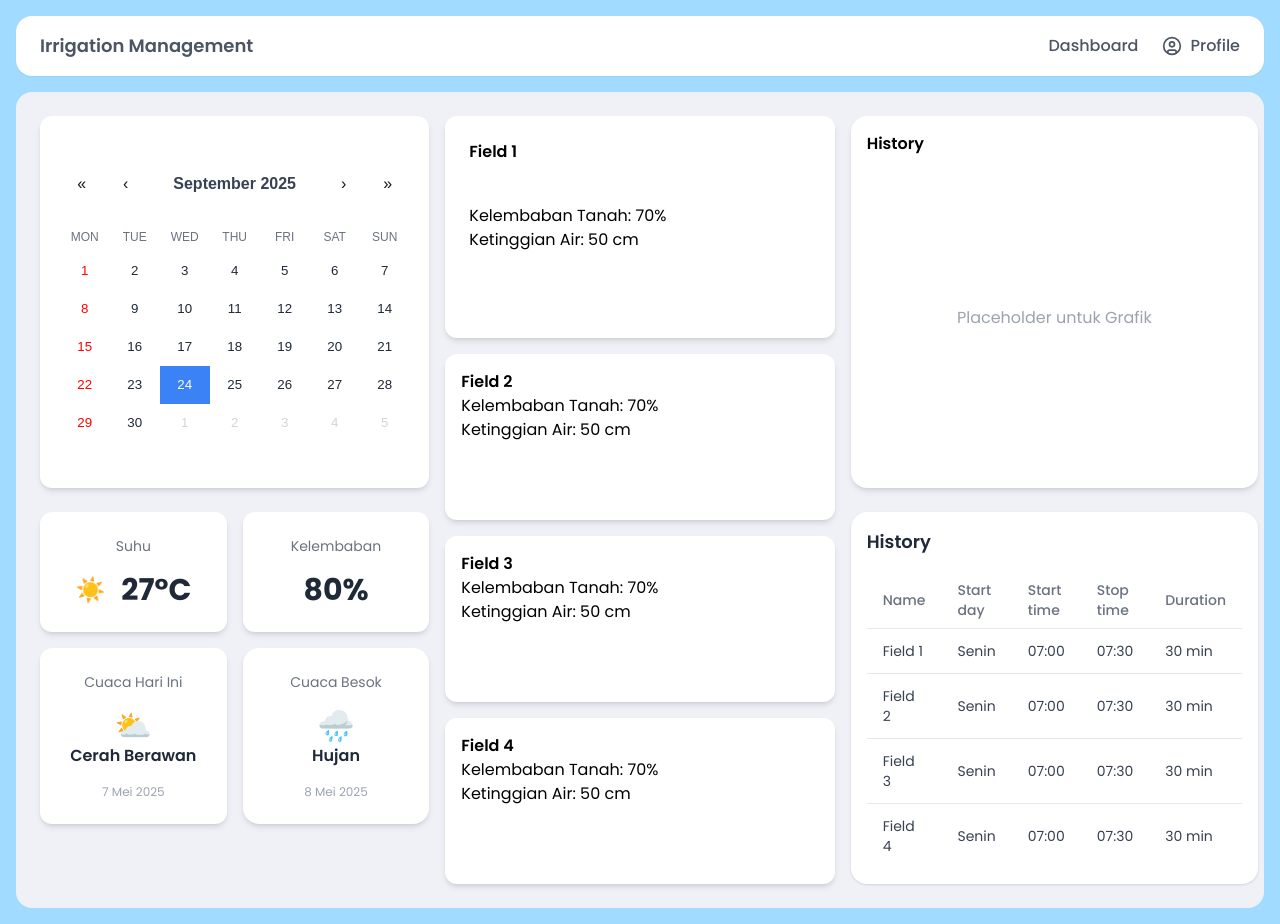
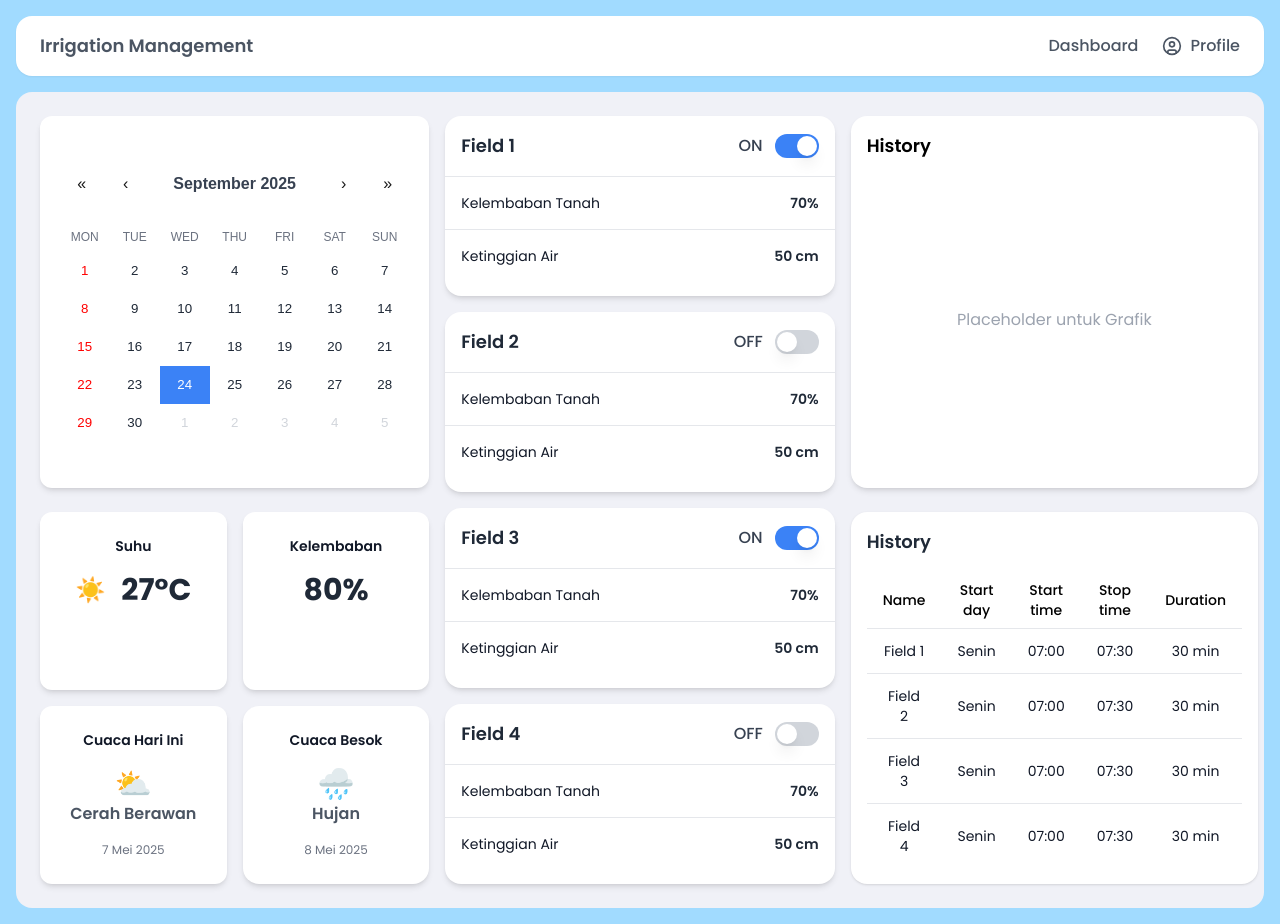
Before and after one commit to lhanif/Capstone-D07, a Next.js app: page /dashboard in a window 1280 px wide. Built offline with nearby package versions, Linux system fonts and the light colour scheme.

Commit message:
Add: modal component

```diff
--- a/src/app/(dashboard)/dashboard/page.tsx
+++ b/src/app/(dashboard)/dashboard/page.tsx
@@ -5,6 +5,7 @@ import { Header } from "@/components/ui/Header";
 import { HistoryTable } from "@/components/HistoryTable";
 import Calendar from "react-calendar";
 import "react-calendar/dist/Calendar.css";
+import { FieldCard } from "@/components/FieldCard";
 
 type ValuePiece = Date | null;
 type Value = ValuePiece | [ValuePiece, ValuePiece];
@@ -19,9 +20,9 @@ export default function DashboardPage() {
                 <div className="grid grid-cols-1 lg:grid-cols-3 gap-4 h-full">
 
                     {/* (Kalender & Sensor) */}
-                    <div className="grid grid-rows-2 gap-6">
+                    <div className="grid grid-rows-2 gap-6 h-full">
                         {/* Kalender */}
-                        <div className="bg-white rounded-xl shadow-md p-4 flex justify-center items-center">
+                        <div className="bg-white rounded-xl shadow-md p-4 flex justify-center items-center h-full">
                             <Calendar
                                 onChange={setDate}
                                 value={date}
@@ -30,37 +31,37 @@ export default function DashboardPage() {
                         </div>
 
                         {/* Suhu & Kelembaban */}
-                        <div className="flex flex-col gap-4">
-                            <div className="grid grid-cols-2 gap-4">
-                                <div className="bg-white rounded-xl shadow-md p-6 text-center">
-                                    <p className="text-sm text-gray-500 mb-4">Suhu</p>
+                        <div className="flex flex-col gap-4 h-full">
+                            <div className="grid grid-cols-2 gap-4 h-full">
+                                <div className="bg-white rounded-xl shadow-md p-6 text-center h-full">
+                                    <p className="text-sm font-semibold text-gray-900 mb-4">Suhu</p>
                                     <div className="flex items-center justify-center gap-4">
                                         <span className="text-2xl">☀️</span>
                                         <p className="text-3xl font-bold text-gray-800">27°C</p>
                                     </div>
                                 </div>
-                                <div className="bg-white rounded-xl shadow-md p-6 text-center">
-                                    <p className="text-sm text-gray-500 mb-4">Kelembaban</p>
+                                <div className="bg-white rounded-xl shadow-md p-6 text-center h-full">
+                                    <p className="text-sm font-semibold text-gray-900 mb-4">Kelembaban</p>
                                     <p className="text-3xl font-bold text-gray-800">80%</p>
                                 </div>
                             </div>
 
                             {/* Cuaca Hari Ini & Besok */}
-                            <div className="grid grid-cols-2 gap-4">
-                                <div className="bg-white rounded-xl shadow-md p-6 text-center">
-                                    <p className="text-sm text-gray-500 mb-4">Cuaca Hari Ini</p>
+                            <div className="grid grid-cols-2 gap-4 h-full">
+                                <div className="bg-white rounded-xl shadow-md p-6 text-center h-full">
+                                    <p className="text-sm font-semibold text-gray-900 mb-4">Cuaca Hari Ini</p>
                                     <div className="flex flex-col items-center">
                                         <span className="text-3xl">⛅</span>
-                                        <p className="font-semibold text-gray-800">Cerah Berawan</p>
-                                        <p className="text-xs text-gray-400 mt-4">7 Mei 2025</p>
+                                        <p className="font-semibold text-gray-600">Cerah Berawan</p>
+                                        <p className="text-xs text-gray-500 mt-4">7 Mei 2025</p>
                                     </div>
                                 </div>
-                                <div className="bg-white rounded-2xl shadow-md p-6 text-center">
-                                    <p className="text-sm text-gray-500 mb-4">Cuaca Besok</p>
+                                <div className="bg-white rounded-2xl shadow-md p-6 text-center h-full">
+                                    <p className="text-sm font-semibold text-gray-900 mb-4">Cuaca Besok</p>
                                     <div className="flex flex-col items-center">
                                         <span className="text-3xl">🌧️</span>
-                                        <p className="font-semibold text-gray-800">Hujan</p>
-                                        <p className="text-xs text-gray-400 mt-4">8 Mei 2025</p>
+                                        <p className="font-semibold text-gray-600">Hujan</p>
+                                        <p className="text-xs text-gray-500 mt-4">8 Mei 2025</p>
                                     </div>
                                 </div>
                             </div>
@@ -68,33 +69,35 @@ export default function DashboardPage() {
                     </div>
 
                     {/* Fields */}
-                    <div className="flex flex-col gap-4 text-black h-full">
-                        <div className="bg-white rounded-xl shadow-md p-6 flex-grow flex-col justify-center">
-                            <h2 className="font-semibold text-black mb-10">Field 1</h2>
-                            <p>Kelembaban Tanah: 70%</p>
-                            <p>Ketinggian Air: 50 cm</p>
-                        </div>
-                        <div className="bg-white rounded-xl shadow-md p-4 flex-grow flex-col justify-center">
-                            <h2 className="font-semibold text-black">Field 2</h2>
-                            <p>Kelembaban Tanah: 70%</p>
-                            <p>Ketinggian Air: 50 cm</p>
-                        </div>
-                        <div className="bg-white rounded-xl shadow-md p-4 flex-grow flex-col justify-center">
-                            <h2 className="font-semibold text-black">Field 3</h2>
-                            <p>Kelembaban Tanah: 70%</p>
-                            <p>Ketinggian Air: 50 cm</p>
-                        </div>
-                        <div className="bg-white rounded-xl shadow-md p-4 flex-grow flex-col justify-center">
-                            <h2 className="font-semibold text-black">Field 4</h2>
-                            <p>Kelembaban Tanah: 70%</p>
-                            <p>Ketinggian Air: 50 cm</p>
-                        </div>
+                    <div className="grid grid-rows-4 gap-4">
+                        <FieldCard
+                            title="Field 1"
+                            soilMoisture="70%"
+                            waterLevel="50 cm"
+                            isActive={true}
+                        />
+                        <FieldCard
+                            title="Field 2"
+                            soilMoisture="70%"
+                            waterLevel="50 cm"
+                        />
+                        <FieldCard
+                            title="Field 3"
+                            soilMoisture="70%"
+                            waterLevel="50 cm"
+                            isActive={true}
+                        />
+                        <FieldCard
+                            title="Field 4"
+                            soilMoisture="70%"
+                            waterLevel="50 cm"
+                        />
                     </div>
 
                     {/* History */}
                     <div className="grid grid-rows-2 gap-6">
                         <div className="bg-white rounded-2xl shadow-md p-4 flex flex-col">
-                            <h2 className="font-semibold mb-2 text-black">History</h2>
+                            <h2 className="text-lg font-semibold mb-2 text-black">History</h2>
                             <div className="flex-grow flex items-center justify-center text-gray-400">
                                 <p>Placeholder untuk Grafik</p>
                             </div>
--- /dev/null
+++ b/src/components/FieldCard.tsx
@@ -0,0 +1,42 @@
+"use client";
+
+import { useState } from "react";
+import { Switch } from "@/components/ui/Switch"; // Pastikan path import benar
+
+interface FieldCardProps {
+    title: string;
+    soilMoisture: string;
+    waterLevel: string;
+    isActive?: boolean;
+}
+
+export const FieldCard = ({ title, soilMoisture, waterLevel, isActive = false }: FieldCardProps) => {
+    const [isOn, setIsOn] = useState(isActive);
+
+    return (
+        <div className="bg-white rounded-2xl shadow-md overflow-hidden">
+            {/* Bagian Atas: Judul & Switch */}
+            <div className="p-4 flex justify-between items-center">
+                <h2 className="font-semibold text-lg text-gray-800">{title}</h2>
+                <div className="flex items-center gap-3">
+                    <span className="font-medium text-gray-700">{isOn ? "ON" : "OFF"}</span>
+                    <Switch checked={isOn} onCheckedChange={setIsOn} />
+                </div>
+            </div>
+
+            {/* Bagian Bawah: Data Sensor */}
+            <div className="text-sm text-gray-900">
+                {/* Data Kelembaban Tanah */}
+                <div className="border-t border-gray-200 p-4 flex justify-between items-center">
+                    <span>Kelembaban Tanah</span>
+                    <span className="font-semibold text-gray-800">{soilMoisture}</span>
+                </div>
+                {/* Data Ketinggian Air */}
+                <div className="border-t border-gray-200 p-4 flex justify-between items-center">
+                    <span>Ketinggian Air</span>
+                    <span className="font-semibold text-gray-800">{waterLevel}</span>
+                </div>
+            </div>
+        </div>
+    );
+};
--- a/src/components/HistoryTable.tsx
+++ b/src/components/HistoryTable.tsx
@@ -1,31 +1,68 @@
-import React from 'react';
+"use client"
+
+import React, { useState } from "react"
+import { Modal } from "@/components/ui/Modal"
 
 const historyData = [
     { name: "Field 1", startDate: "Senin", startTime: "07:00", stopTime: "07:30", duration: "30 min" },
     { name: "Field 2", startDate: "Senin", startTime: "07:00", stopTime: "07:30", duration: "30 min" },
     { name: "Field 3", startDate: "Senin", startTime: "07:00", stopTime: "07:30", duration: "30 min" },
     { name: "Field 4", startDate: "Senin", startTime: "07:00", stopTime: "07:30", duration: "30 min" },
-];
+]
+
+interface FieldDetail {
+    date: string
+    start: string
+    end: string
+    soil: string
+    water: string
+}
+
+const fieldDetails: Record<string, FieldDetail[]> = {
+    "Field 1": [
+        { date: "4 Mei", start: "07:00", end: "07:30", soil: "80%", water: "3 cm" },
+        { date: "5 Mei", start: "07:00", end: "07:30", soil: "82%", water: "3 cm" },
+    ],
+    "Field 2": [
+        { date: "4 Mei", start: "07:00", end: "07:30", soil: "70%", water: "4 cm" },
+        { date: "5 Mei", start: "07:00", end: "07:30", soil: "72%", water: "4 cm" },
+    ],
+    "Field 3": [
+        { date: "4 Mei", start: "07:00", end: "07:30", soil: "70%", water: "4 cm" },
+        { date: "5 Mei", start: "07:00", end: "07:30", soil: "72%", water: "4 cm" },
+    ],
+    "Field 4": [
+        { date: "4 Mei", start: "07:00", end: "07:30", soil: "70%", water: "4 cm" },
+        { date: "5 Mei", start: "07:00", end: "07:30", soil: "72%", water: "4 cm" },
+    ],
+}
 
 export const HistoryTable = () => {
+    const [selectedField, setSelectedField] = useState<string | null>(null)
+
     return (
     <div className="bg-white rounded-2xl shadow p-4 flex flex-col h-full">
         <h2 className="text-lg font-semibold text-gray-800 mb-4">History</h2>
         <div className="overflow-x-auto flex-grow">
-        <table className="w-full text-sm text-left">
-            <thead className="text-gray-500">
+        <table className="w-full text-sm text-center">
+            <thead className="text-black">
             <tr>
-                <th scope="col" className="px-4 py-2 font-medium">Name</th>
-                <th scope="col" className="px-4 py-2 font-medium">Start day</th>
-                <th scope="col" className="px-4 py-2 font-medium">Start time</th>
-                <th scope="col" className="px-4 py-2 font-medium">Stop time</th>
-                <th scope="col" className="px-4 py-2 font-medium">Duration</th>
+                <th className="px-4 py-2 font-medium">Name</th>
+                <th className="px-4 py-2 font-medium">Start day</th>
+                <th className="px-4 py-2 font-medium">Start time</th>
+                <th className="px-4 py-2 font-medium">Stop time</th>
+                <th className="px-4 py-2 font-medium">Duration</th>
             </tr>
             </thead>
-            <tbody className="text-gray-700">
+            <tbody className="text-gray-900">
             {historyData.map((item, index) => (
                 <tr key={index} className="border-t border-gray-200">
-                <td className="px-4 py-3">{item.name}</td>
+                <td
+                    className="px-4 py-3 text-gray-900 cursor-pointer hover:underline"
+                    onClick={() => setSelectedField(item.name)}
+                >
+                    {item.name}
+                </td>
                 <td className="px-4 py-3">{item.startDate}</td>
                 <td className="px-4 py-3">{item.startTime}</td>
                 <td className="px-4 py-3">{item.stopTime}</td>
@@ -35,6 +72,38 @@ export const HistoryTable = () => {
             </tbody>
         </table>
         </div>
+
+        {/* Modal Detail */}
+        <Modal
+        isOpen={!!selectedField}
+        onClose={() => setSelectedField(null)}
+        title={`History > ${selectedField}`}
+        >
+        {selectedField && (
+            <table className="w-full text-sm text-center">
+            <thead className="text-gray-700">
+                <tr>
+                <th className="px-4 py-2">Date</th>
+                <th className="px-4 py-2">Start time</th>
+                <th className="px-4 py-2">End time</th>
+                <th className="px-4 py-2">Soil moisture</th>
+                <th className="px-4 py-2">Water level</th>
+                </tr>
+            </thead>
+            <tbody>
+                {fieldDetails[selectedField]?.map((row, idx) => (
+                <tr key={idx} className="border-t border-gray-200">
+                    <td className="px-4 py-2 text-gray-800">{row.date}</td>
+                    <td className="px-4 py-2 text-gray-800">{row.start}</td>
+                    <td className="px-4 py-2 text-gray-800">{row.end}</td>
+                    <td className="px-4 py-2 text-gray-800">{row.soil}</td>
+                    <td className="px-4 py-2 text-gray-800">{row.water}</td>
+                </tr>
+                ))}
+            </tbody>
+            </table>
+        )}
+        </Modal>
     </div>
-    );
-};
+    )
+}
--- /dev/null
+++ b/src/components/ui/Modal.tsx
@@ -0,0 +1,30 @@
+"use client"
+import React from "react"
+
+type ModalProps = {
+    isOpen: boolean
+    onClose: () => void
+    title: string
+    children: React.ReactNode
+}
+
+export const Modal: React.FC<ModalProps> = ({ isOpen, onClose, title, children }) => {
+    if (!isOpen) return null
+
+    return (
+        <div className="fixed inset-0 flex items-center justify-center bg-black/50 z-50">
+        <div className="bg-white rounded-2xl shadow-lg p-6 w-[600px] max-w-full">
+            <div className="flex justify-between items-center mb-4">
+            <h2 className="text-lg text-gray-500 font-semibold">{title}</h2>
+            <button
+                onClick={onClose}
+                className="text-gray-500 hover:text-gray-700"
+            >
+                ✕
+            </button>
+            </div>
+            {children}
+        </div>
+        </div>
+    )
+}
--- a/src/components/ui/switch.tsx
+++ b/src/components/ui/switch.tsx
@@ -2,7 +2,6 @@
 
 import * as React from "react"
 import * as SwitchPrimitives from "@radix-ui/react-switch"
-
 import { cn } from "@/lib/utils"
 
 const Switch = React.forwardRef<
@@ -10,20 +9,22 @@ const Switch = React.forwardRef<
   React.ComponentPropsWithoutRef<typeof SwitchPrimitives.Root>
 >(({ className, ...props }, ref) => (
   <SwitchPrimitives.Root
+    ref={ref}
     className={cn(
-      "peer inline-flex h-5 w-9 shrink-0 cursor-pointer items-center rounded-full border-2 border-transparent shadow-sm transition-colors focus-visible:outline-none focus-visible:ring-2 focus-visible:ring-ring focus-visible:ring-offset-2 focus-visible:ring-offset-background disabled:cursor-not-allowed disabled:opacity-50 data-[state=checked]:bg-primary data-[state=unchecked]:bg-input",
+      "peer inline-flex h-6 w-11 shrink-0 cursor-pointer items-center rounded-full border-2 border-transparent transition-colors focus:outline-none focus:ring-2 focus:ring-blue-500 focus:ring-offset-2 disabled:cursor-not-allowed disabled:opacity-50",
+      "data-[state=checked]:bg-blue-500 data-[state=unchecked]:bg-gray-300",
       className
     )}
     {...props}
-    ref={ref}
   >
     <SwitchPrimitives.Thumb
       className={cn(
-        "pointer-events-none block h-4 w-4 rounded-full bg-background shadow-lg ring-0 transition-transform data-[state=checked]:translate-x-4 data-[state=unchecked]:translate-x-0"
+        "pointer-events-none block h-5 w-5 rounded-full bg-white shadow-lg ring-0 transition-transform",
+        "data-[state=checked]:translate-x-5 data-[state=unchecked]:translate-x-0"
       )}
     />
   </SwitchPrimitives.Root>
 ))
-Switch.displayName = SwitchPrimitives.Root.displayName
+Switch.displayName = "Switch"
 
 export { Switch }
```
